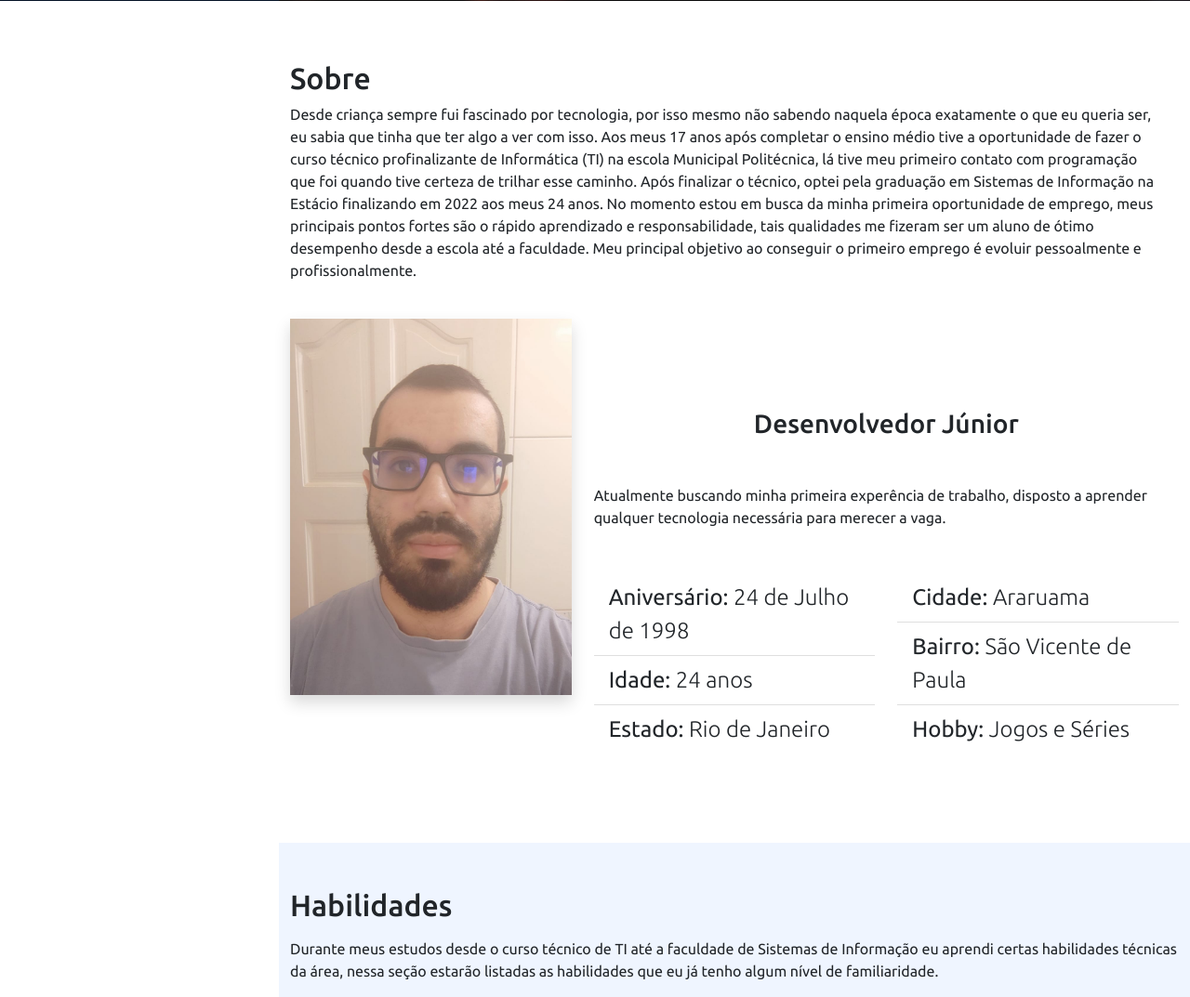
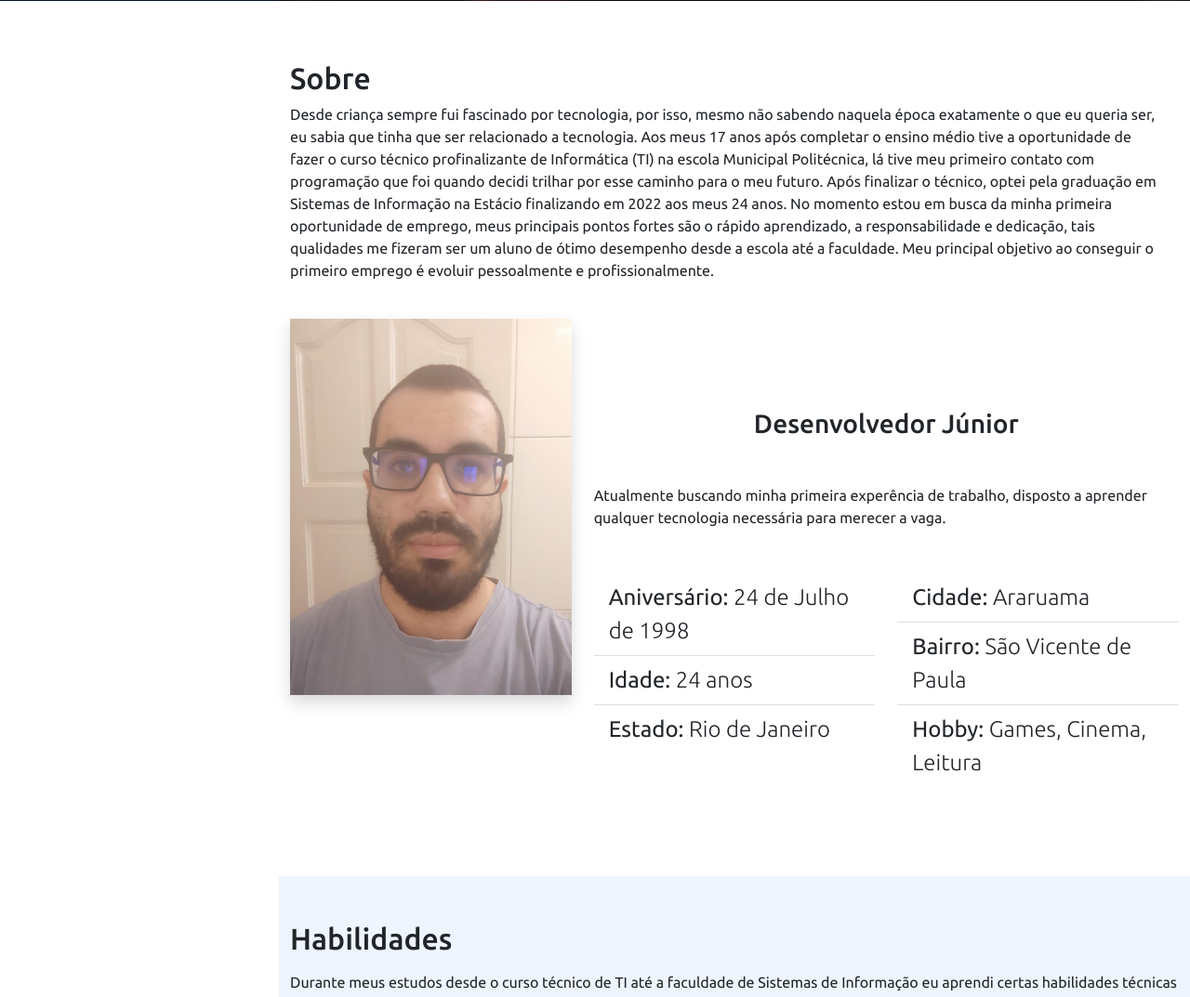
Before and after one commit to Joao-Victor-Moura/Portfolio, a Flask app: page / in a window 1280 px wide. Shown: the part 799-1872 px from the top of the page at 93% size. Run offline with Flask 2, Linux system fonts and the light colour scheme; some libraries are stand-ins or nearby versions.

Commit message:
Att sobre.

```diff
--- a/templates/index.html
+++ b/templates/index.html
@@ -82,14 +82,14 @@
                 <div class="col-md-12" data-anime="down">
                     <!-- coluna ocupando 100% da tela -->
                     <h2 class="pt-3">Sobre</h2> <!-- pt-3 = padding top 3 -->
-                    <p>Desde criança sempre fui fascinado por tecnologia, por isso mesmo não sabendo naquela época
-                        exatamente o que eu queria ser, eu sabia que tinha que ter algo a ver com isso. Aos meus 17 anos
+                    <p>Desde criança sempre fui fascinado por tecnologia, por isso, mesmo não sabendo naquela época
+                        exatamente o que eu queria ser, eu sabia que tinha que ser relacionado a tecnologia. Aos meus 17 anos
                         após completar o ensino médio tive a oportunidade de fazer o curso técnico profinalizante de
                         Informática (TI) na escola Municipal Politécnica, lá tive meu primeiro contato com programação
-                        que foi quando tive certeza de trilhar esse caminho. Após finalizar o técnico, optei pela
+                        que foi quando decidi trilhar por esse caminho para o meu futuro. Após finalizar o técnico, optei pela
                         graduação em Sistemas de Informação na Estácio finalizando em 2022 aos meus 24 anos. No momento
                         estou em busca da minha primeira oportunidade de emprego, meus principais pontos fortes são o
-                        rápido aprendizado e responsabilidade, tais qualidades me fizeram ser um aluno de ótimo
+                        rápido aprendizado, a responsabilidade e dedicação, tais qualidades me fizeram ser um aluno de ótimo
                         desempenho desde a escola até a faculdade. Meu principal objetivo ao conseguir o primeiro
                         emprego é evoluir pessoalmente e profissionalmente.
                     </p>
@@ -129,7 +129,7 @@
                                     Bairro: <span class="fw-lighter">São Vicente de Paula</span>
                                 </li>
                                 <li class="list-group-item">
-                                    Hobby: <span class="fw-lighter">Jogos e Séries</span>
+                                    Hobby: <span class="fw-lighter">Games, Cinema, Leitura</span>
                                 </li>
                             </ul>
                         </div>
```
